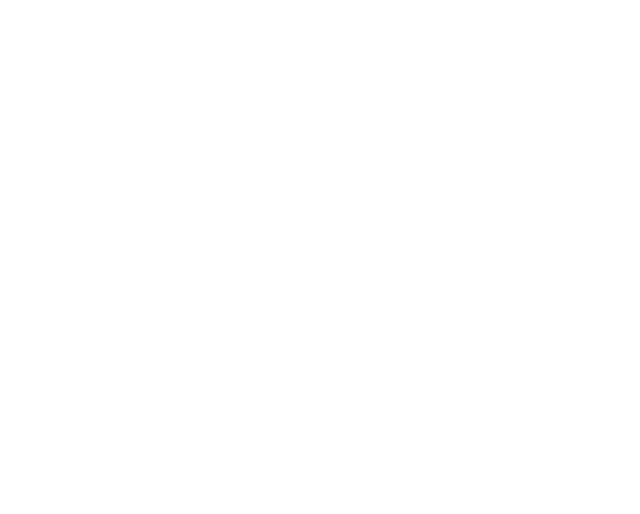
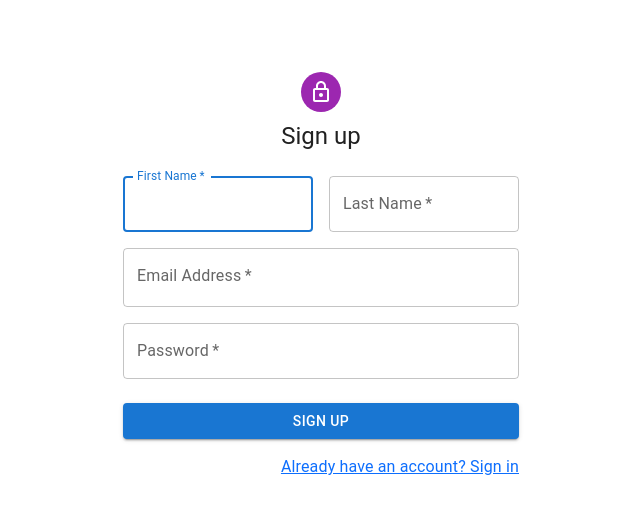
Before and after one commit to TheVypR/Find-A-Tutor, a React (Create React App) app in the folder Find-A-Tutor/react-flask-app/: page /signup in a window 1280 px wide. Before the commit this address had no page. Shown: the top 514 px of the page, without its empty margins (319-959 px from the left). Built offline with nearby package versions, Linux system fonts and the light colour scheme.

Commit message:
Connect Login and Signup screens
connected login and signup screens and have a button to get to the myprofile screen

```diff
--- a/Find-A-Tutor/react-flask-app/src/App.js
+++ b/Find-A-Tutor/react-flask-app/src/App.js
@@ -14,10 +14,9 @@
     <div className="App">
       <BrowserRouter>
         <Routes>
-          <Route exact path='/' element={<SignIn/>}>
-          </Route>
-          <Route exact path='/myProfile' element={<TutorProfile/>}>
-          </Route>
+          <Route exact path='/' element={<SignIn/>}></Route>
+          <Route exact path='/myProfile' element={<TutorProfile/>}></Route>
+          <Route exact path='/signup' element={<SignUp/>}></Route>
         </Routes>
       </BrowserRouter>
     </div>
--- a/Find-A-Tutor/react-flask-app/src/components/SignIn.js
+++ b/Find-A-Tutor/react-flask-app/src/components/SignIn.js
@@ -6,13 +6,13 @@
 import TextField from '@mui/material/TextField';
 import FormControlLabel from '@mui/material/FormControlLabel';
 import Checkbox from '@mui/material/Checkbox';
-import Link from '@mui/material/Link';
 import Grid from '@mui/material/Grid';
 import Box from '@mui/material/Box';
 import LockOutlinedIcon from '@mui/icons-material/LockOutlined';
 import Typography from '@mui/material/Typography';
 import Container from '@mui/material/Container';
 import { createTheme, ThemeProvider } from '@mui/material/styles';
+import { BrowserRouter, Routes, Route, Link } from 'react-router-dom';
 
 function Copyright(props) {
   return (
@@ -91,6 +91,7 @@
               control={<Checkbox value="remember" color="primary" />}
               label="Remember me"
             />
+            <Link to='/myProfile'>
               <Button
                 type="submit"
                 fullWidth
@@ -99,14 +100,15 @@
               >
                 Sign In
               </Button>
+            </Link>
             <Grid container>
               <Grid item xs>
-                <Link href="#" variant="body2">
+                <Link to='/' variant="body2">
                   Forgot password?
                 </Link>
               </Grid>
               <Grid item>
-                <Link href="#" variant="body2">
+                <Link to='/signup' variant="body2">
                   {"Don't have an account? Sign Up"}
                 </Link>
               </Grid>
--- a/Find-A-Tutor/react-flask-app/src/components/SignUp.js
+++ b/Find-A-Tutor/react-flask-app/src/components/SignUp.js
@@ -113,6 +113,7 @@
                 />
               </Grid>
             </Grid>
+            <Link to='/'>
               <Button
                 type="submit"
                 fullWidth
@@ -120,9 +121,10 @@
                 sx={{ mt: 3, mb: 2 }}>
                 Sign Up
               </Button>
+            </Link>
             <Grid container justifyContent="flex-end">
               <Grid item>
-                <Link to="/myProfile" variant="body2">
+                <Link to="/" variant="body2">
                   Already have an account? Sign in
                 </Link>
               </Grid>
```
Also changed, not shown: 1 other file (tests, documents, lock files or other folders). Lines whose indentation alone changed are shown as unchanged.
